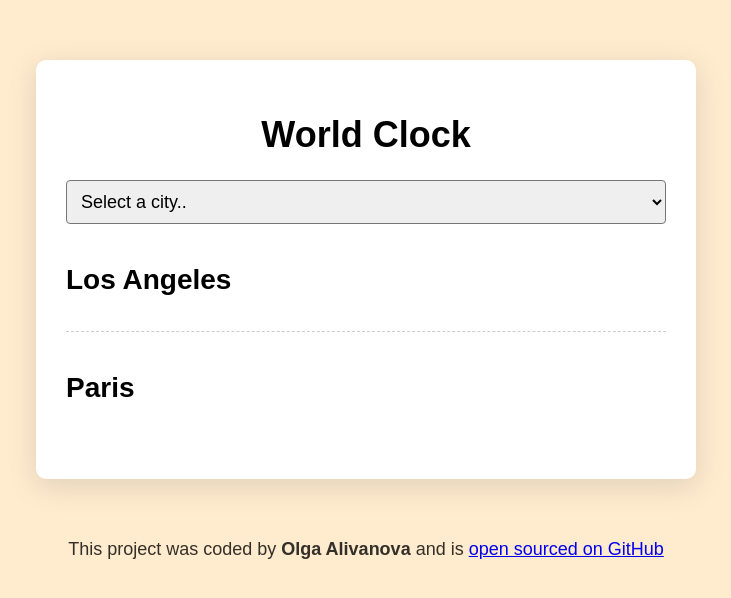
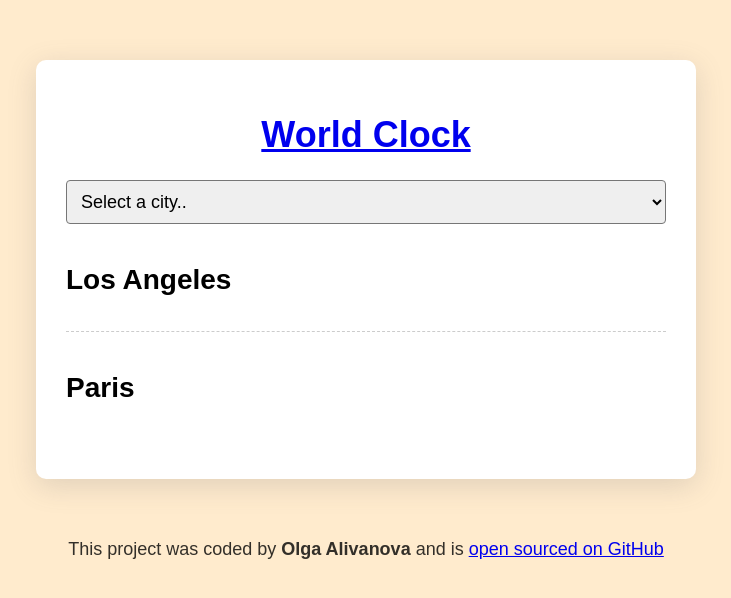
Before and after one commit to Olga771/world-clock, a plain HTML site: page index.html in a window 1280 px wide. Shown: the whole page, without its empty margins (274-1005 px from the left). Drawn offline with nearby package versions, Linux system fonts and the light colour scheme; a script that the page names is missing.

Commit message:
Added link to the h1

```diff
--- a/index.html
+++ b/index.html
@@ -11,14 +11,16 @@
   </head>
   <body>
     <div class="container">
-      <h1>World Clock</h1>
+      <h1>
+        <a href="/"> World Clock </a>
+      </h1>
 
       <select id="city">
         <option value="">Select a city..</option>
         <option value="current">My current location</option>
         <option value="Europe/London">London</option>
         <option value="America/New_York">New York</option>
-        <option value="Europe/Moscow">Moscow</option>
+        <option value="Pacific/Auckland">Auckland</option>
       </select>
 
       <div id="cities">
```
